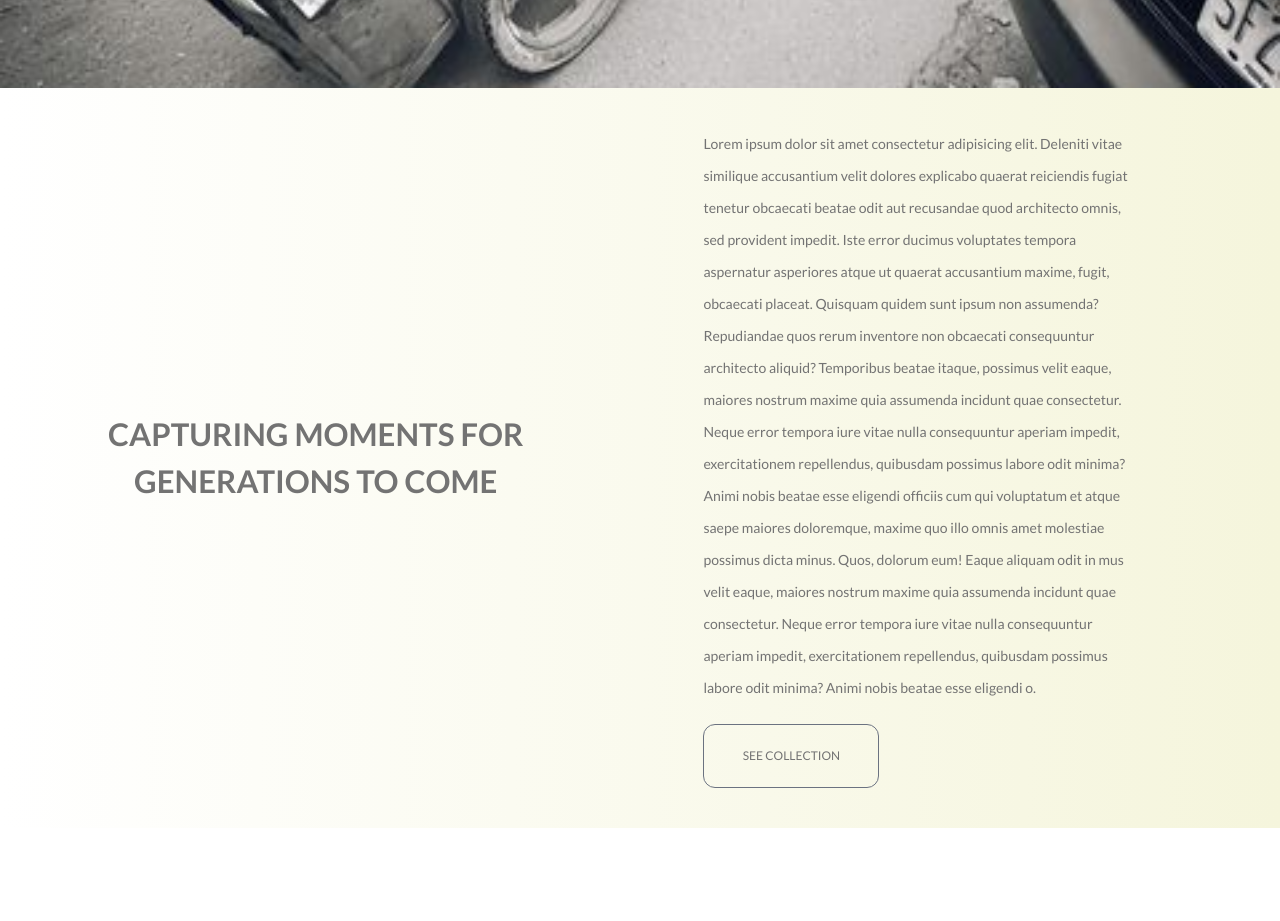
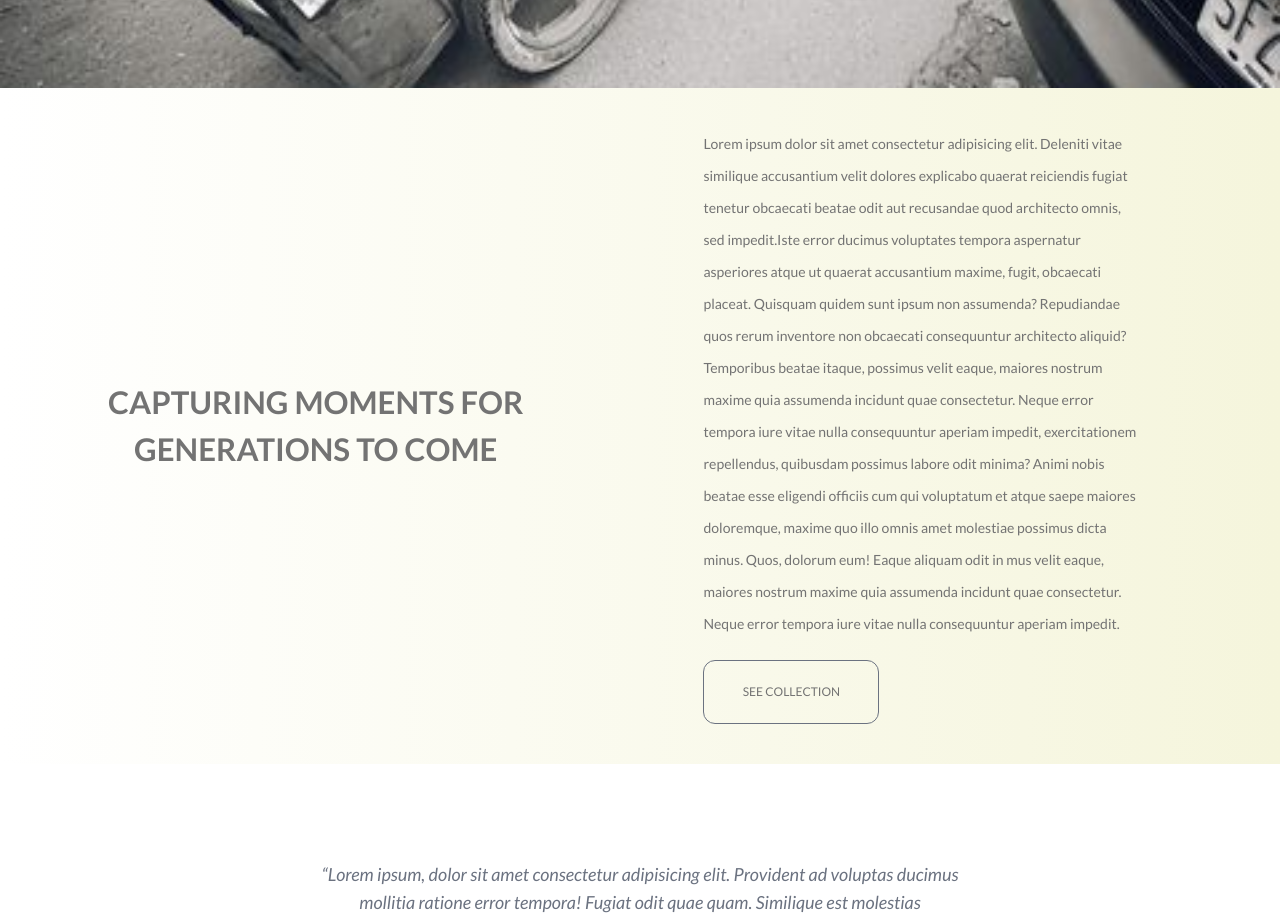
Before and after one commit to Deyjuwon/ayomideolamide, a React (Vite) app: page / in a window 1280 px wide. Shown: the part 840-1761 px from the top of the page. Built offline with nearby package versions, Linux system fonts and the light colour scheme; a web font is replaced by a local one.

Commit message:
code clean up

```diff
--- a/src/pages/Home.jsx
+++ b/src/pages/Home.jsx
@@ -42,7 +42,7 @@ const Home = () => {
     <div>
       {!loading ? (
         <div className='w-full'>
-          <img src={images[currentImg].src} alt={images[currentImg].text} className='lg:h-screen w-full object-cover' />
+          <img src={images[currentImg].src} alt={images[currentImg].text} className='lg:h-screen w-full object-cover h-96' />
         </div>
       ) : (
         <div className='h-screen'><SkeletonHome /></div>
@@ -54,11 +54,8 @@ const Home = () => {
         </div>
         <div className='lg:w-1/2 w-full flex flex-col gap-5 px-4 md:px-14' data-aos='fade-left'>
           <p className='lg:text-sm text-sm lg:pr-20 lg:leading-8 leading-6'>
-            Lorem ipsum dolor sit amet consectetur adipisicing elit. Deleniti vitae similique accusantium velit dolores explicabo quaerat reiciendis fugiat tenetur obcaecati beatae odit aut recusandae quod architecto omnis, sed provident impedit.
-            Iste error ducimus voluptates tempora aspernatur asperiores atque ut quaerat accusantium maxime, fugit, obcaecati placeat. Quisquam quidem sunt ipsum non assumenda? Repudiandae quos rerum inventore non obcaecati consequuntur architecto aliquid?
-            Temporibus beatae itaque, possimus velit eaque, maiores nostrum maxime quia assumenda incidunt quae consectetur. Neque error tempora iure vitae nulla consequuntur aperiam impedit, exercitationem repellendus, quibusdam possimus labore odit minima?
-            Animi nobis beatae esse eligendi officiis cum qui voluptatum et atque saepe maiores doloremque, maxime quo illo omnis amet molestiae possimus dicta minus. Quos, dolorum eum! Eaque aliquam odit in mus velit eaque, maiores nostrum maxime quia assumenda incidunt quae consectetur. Neque error tempora iure vitae nulla consequuntur aperiam impedit, exercitationem repellendus, quibusdam possimus labore odit minima?
-            Animi nobis beatae esse eligendi o.
+            Lorem ipsum dolor sit amet consectetur adipisicing elit. Deleniti vitae similique accusantium velit dolores explicabo quaerat reiciendis fugiat tenetur obcaecati beatae odit aut recusandae quod architecto omnis, sed  impedit.Iste error ducimus voluptates tempora aspernatur asperiores atque ut quaerat accusantium maxime, fugit, obcaecati placeat. Quisquam quidem sunt ipsum non assumenda? Repudiandae quos rerum inventore non obcaecati consequuntur architecto aliquid?Temporibus beatae itaque, possimus velit eaque, maiores nostrum maxime quia assumenda incidunt quae consectetur. Neque error tempora iure vitae nulla consequuntur aperiam impedit, exercitationem repellendus, quibusdam possimus labore odit minima?
+            Animi nobis beatae esse eligendi officiis cum qui voluptatum et atque saepe maiores doloremque, maxime quo illo omnis amet molestiae possimus dicta minus. Quos, dolorum eum! Eaque aliquam odit in mus velit eaque, maiores nostrum maxime quia assumenda incidunt quae consectetur. Neque error tempora iure vitae nulla consequuntur aperiam impedit.
           </p>
           <div className='self-center lg:self-start'>
             <Link to='/collection'>
```
